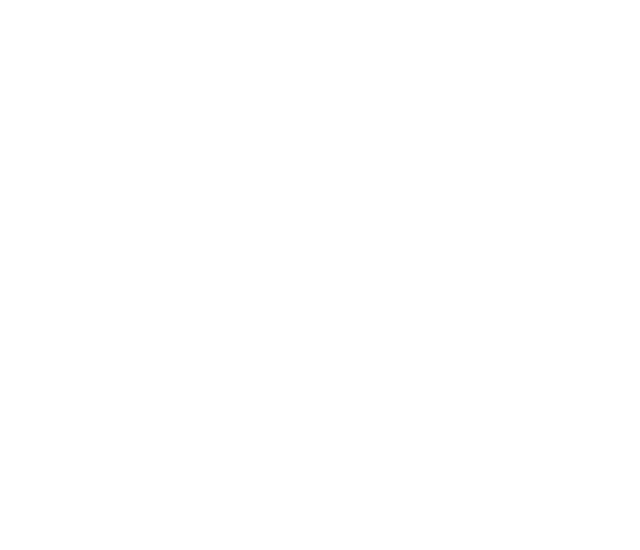
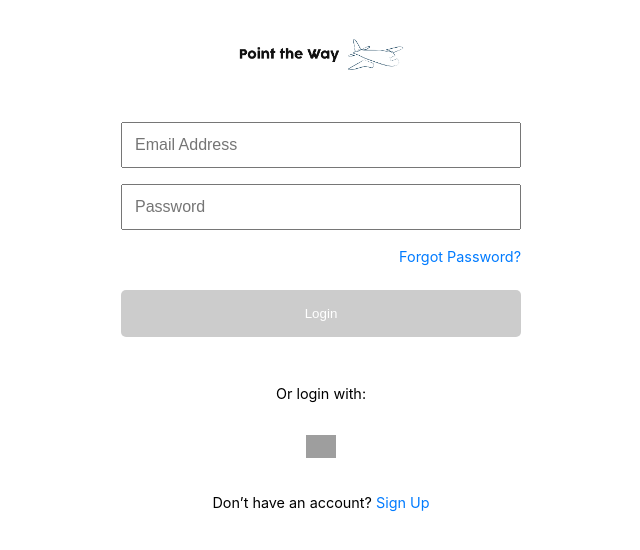
Before and after one commit to DarkMagnoCS/Point-the-way, a React (Create React App) app in the folder point-the-way-frontend/: page /login in a window 1280 px wide. Before the commit this address had no page. Shown: the top 550 px of the page, without its empty margins (319-959 px from the left). Built offline with nearby package versions, Linux system fonts and the light colour scheme; grey boxes are pictures that could not be loaded.

Commit message:
adding login page, routerDom

```diff
--- a/point-the-way-frontend/package.json
+++ b/point-the-way-frontend/package.json
@@ -7,6 +7,7 @@
     "@testing-library/jest-dom": "^5.17.0",
     "@testing-library/react": "^13.4.0",
     "@testing-library/user-event": "^13.5.0",
+    "mapbox-gl": "^3.7.0",
     "react": "^18.3.1",
     "react-dom": "^18.3.1",
     "react-router-dom": "^6.26.2",
--- a/point-the-way-frontend/src/App.js
+++ b/point-the-way-frontend/src/App.js
@@ -1,17 +1,20 @@
 import React from 'react';
 import { BrowserRouter as Router, Route, Routes } from 'react-router-dom';
+import Signup from './pages/Signup';
+import Login from './pages/Login';
+import Dashboard from './pages/Dashboard';
 import LandingPage from './pages/LandingPage';
-import Signup from './pages/Signup';
-
-function App() {
+const App = () => {
   return (
     <Router>
-      <Routes>
+      <Routes> {}
         <Route path="/" element={<LandingPage />} />
         <Route path="/signup" element={<Signup />} />
+        <Route path="/login" element={<Login />} />
+        <Route path="/dashboard" element={<Dashboard />} />
       </Routes>
     </Router>
   );
-}
+};
 
 export default App;
--- a/point-the-way-frontend/src/pages/Login.js
+++ b/point-the-way-frontend/src/pages/Login.js
@@ -0,0 +1,177 @@
+import React, { useState } from 'react';
+import styled from 'styled-components';
+import { useNavigate } from 'react-router-dom'; // assuming you're using react-router-dom
+
+const Login = () => {
+    const navigate = useNavigate();
+
+  const [formData, setFormData] = useState({
+    email: '',
+    password: ''
+  });
+
+  const handleInputChange = (e) => {
+    const { name, value } = e.target;
+    setFormData({
+      ...formData,
+      [name]: value,
+    });
+  };
+
+  const isFormComplete = () => {
+    const { email, password } = formData;
+    return email && password;
+  };
+
+  const handleSubmit = (e) => {
+    e.preventDefault();
+    if (isFormComplete()) {
+      // Here you would handle login logic
+      console.log("User logged in:", formData);
+      // After login, redirect to dashboard
+      useNavigate.push('/dashboard');
+    }
+  };
+
+  return (
+    <LoginWrapper>
+      <Logo>
+        <img src="/Point-logo.png" alt="Point the Way Logo" />
+      </Logo>
+      <Form onSubmit={handleSubmit}>
+        <Input
+          type="email"
+          name="email"
+          placeholder="Email Address"
+          value={formData.email}
+          onChange={handleInputChange}
+          required
+        />
+        <Input
+          type="password"
+          name="password"
+          placeholder="Password"
+          value={formData.password}
+          onChange={handleInputChange}
+          required
+        />
+        <ForgotPasswordLink>
+          <a href="#">Forgot Password?</a>
+        </ForgotPasswordLink>
+        <LoginButton
+          type="submit"
+          disabled={!isFormComplete()}
+        >
+          Login
+        </LoginButton>
+      </Form>
+      <Divider>Or login with:</Divider>
+      <OAuthContainer>
+        <GoogleButton>
+          <img src="https://upload.wikimedia.org/wikipedia/commons/5/53/Google_%22G%22_Logo.svg" alt="Google" />
+        </GoogleButton>
+      </OAuthContainer>
+      <SignupLink>
+        Don’t have an account? <a href="/signup">Sign Up</a>
+      </SignupLink>
+    </LoginWrapper>
+  );
+};
+
+export default Login;
+
+// Styled components
+const LoginWrapper = styled.div`
+  display: flex;
+  flex-direction: column;
+  align-items: center;
+  padding: 2rem;
+`;
+
+const Logo = styled.div`
+  img {
+    max-width: 180px;
+    border-radius: 30px;
+    margin-bottom: 2rem;
+  }
+`;
+
+const Form = styled.form`
+  display: flex;
+  flex-direction: column;
+  width: 100%;
+  max-width: 400px;
+`;
+
+const Input = styled.input`
+  padding: 0.75rem;
+  margin: 0.5rem 0;
+  font-size: 1rem;
+`;
+
+const ForgotPasswordLink = styled.div`
+  margin: 0.5rem 0;
+  text-align: right;
+
+  a {
+    color: #007bff;
+    text-decoration: none;
+    font-size: 0.9rem;
+  }
+
+  a:hover {
+    text-decoration: underline;
+  }
+`;
+
+const LoginButton = styled.button`
+  padding: 1rem;
+  background-color: ${(props) => (props.disabled ? '#ccc' : '#007bff')};
+  color: white;
+  border: none;
+  border-radius: 5px;
+  margin: 1rem 0;
+  cursor: ${(props) => (props.disabled ? 'not-allowed' : 'pointer')};
+  transition: background-color 0.3s, transform 0.2s;
+
+  &:hover {
+    background-color: ${(props) => (props.disabled ? '#ccc' : '#0056b3')};
+    transform: ${(props) => (!props.disabled ? 'scale(1.02)' : 'none')};
+  }
+`;
+
+const Divider = styled.div`
+  margin: 2rem 0;
+  text-align: center;
+  font-size: 0.9rem;
+`;
+
+const OAuthContainer = styled.div`
+  display: flex;
+  justify-content: center;
+`;
+
+const GoogleButton = styled.button`
+  background: none;
+  border: none;
+  cursor: pointer;
+
+  img {
+    width: 30px;
+  }
+`;
+
+const SignupLink = styled.div`
+  margin-top: 2rem;
+  text-align: center;
+  font-size: 0.9rem;
+
+  a {
+    color: #007bff;
+    text-decoration: none;
+  }
+
+  a:hover {
+    text-decoration: underline;
+  }
+`;
--- a/point-the-way-frontend/src/pages/signup.js
+++ b/point-the-way-frontend/src/pages/signup.js
@@ -1,7 +1,10 @@
 import React, { useState } from 'react';
 import styled from 'styled-components';
 import zxcvbn from 'zxcvbn';
-import { useNavigate } from 'react-router-dom'; // Import useNavigate from react-router-dom
+import mapboxgl from 'mapbox-gl';
+import '@mapbox/mapbox-gl-geocoder/dist/mapbox-gl-geocoder.css';
+import MapboxGeocoder from '@mapbox/mapbox-gl-geocoder';
+import { Link } from 'react-router-dom';
 
 const Signup = () => {
   const [formData, setFormData] = useState({
@@ -15,8 +18,7 @@
 
   const [passwordTouched, setPasswordTouched] = useState(false);
   const [confirmPasswordTouched, setConfirmPasswordTouched] = useState(false);
-  const [buttonClicked, setButtonClicked] = useState(false); // State to track button click for microanimation
-  const navigate = useNavigate(); // Initialize navigate
+  const [suggestions, setSuggestions] = useState([]);
 
   const handleInputChange = (e) => {
     const { name, value, type, checked } = e.target;
@@ -27,6 +29,22 @@
 
     if (name === 'password') setPasswordTouched(true);
     if (name === 'confirmPassword') setConfirmPasswordTouched(true);
+
+    if (name === 'city') {
+      fetchCitySuggestions(value);
+    }
+  };
+
+  const fetchCitySuggestions = async (input) => {
+    if (input.length > 2) {
+      const accessToken = 'placeholder'; // Replace with your Mapbox access token
+      const response = await fetch(`https://api.mapbox.com/geocoding/v5/mapbox.places/${input}.json?access_token=${accessToken}&autocomplete=true&types=place`);
+      const data = await response.json();
+      const citySuggestions = data.features.map((feature) => feature.place_name);
+      setSuggestions(citySuggestions);
+    } else {
+      setSuggestions([]);
+    }
   };
 
   const isFormComplete = () => {
@@ -37,14 +55,8 @@
   const handleSubmit = (e) => {
     e.preventDefault();
     if (isFormComplete()) {
-      // Trigger the button microanimation
-      setButtonClicked(true);
-
-      // Redirect to dashboard after a slight delay to let the animation complete
-      setTimeout(() => {
-        console.log("User created:", formData);
-        navigate('/dashboard'); // Redirect to the dashboard path
-      }, 300); // Delay in milliseconds to sync with the button animation
+      // Submit form data to the database here.
+      console.log("User created:", formData);
     }
   };
 
@@ -95,7 +107,6 @@
           value={formData.password}
           onChange={handleInputChange}
           required
-          onFocus={() => setPasswordTouched(true)} // Track when the user starts typing
         />
         {passwordTouched && validatePassword() && (
           <ErrorMessage>{validatePassword()}</ErrorMessage>
@@ -112,27 +123,28 @@
           value={formData.confirmPassword}
           onChange={handleInputChange}
           required
-          onBlur={() => setConfirmPasswordTouched(true)} // Check after the user finishes typing
+          onBlur={() => setConfirmPasswordTouched(true)}
         />
         {confirmPasswordTouched && !passwordsMatch && (
           <ErrorMessage>Passwords do not match.</ErrorMessage>
         )}
+
         <Input
           type="text"
           name="city"
           placeholder="Home City"
           value={formData.city}
           onChange={handleInputChange}
-          list="city-options"
           required
         />
-        <datalist id="city-options">
-          <option value="New York" />
-          <option value="London" />
-          <option value="Paris" />
-          <option value="Tokyo" />
-          <option value="Sydney" />
-        </datalist>
+        <SuggestionBox>
+          {suggestions.map((suggestion, index) => (
+            <SuggestionItem key={index} onClick={() => setFormData({ ...formData, city: suggestion })}>
+              {suggestion}
+            </SuggestionItem>
+          ))}
+        </SuggestionBox>
+
         <CheckboxWrapper>
           <input
             type="checkbox"
@@ -146,20 +158,13 @@
         <CreateAccountButton
           type="submit"
           disabled={!isFormComplete()}
-          clicked={buttonClicked.toString()} // Pass button click state to the styled component
         >
           Create Account
         </CreateAccountButton>
+        <AlreadyHaveAccount>
+  Already have an account? <Link to="/login">Login here</Link>
+</AlreadyHaveAccount>
       </Form>
-      <Divider>Or create an account with:</Divider>
-      <OAuthContainer>
-        <GoogleButton>
-          <img src="https://upload.wikimedia.org/wikipedia/commons/5/53/Google_%22G%22_Logo.svg" alt="Google" />
-        </GoogleButton>
-      </OAuthContainer>
-      <SignInLink>
-        Already a Point the Way user? <Link to="/login">Sign In</Link>
-      </SignInLink>
     </SignupWrapper>
   );
 };
@@ -206,6 +211,23 @@
   color: ${({ strength }) => (strength < 2 ? 'red' : strength < 4 ? 'orange' : 'green')};
 `;
 
+const SuggestionBox = styled.ul`
+  margin: 0;
+  padding: 0;
+  list-style-type: none;
+  border: 1px solid #ccc;
+  max-height: 150px;
+  overflow-y: auto;
+`;
+
+const SuggestionItem = styled.li`
+  padding: 0.5rem;
+  cursor: pointer;
+  &:hover {
+    background-color: #f0f0f0;
+  }
+`;
+
 const CheckboxWrapper = styled.div`
   display: flex;
   align-items: center;
@@ -234,49 +256,21 @@
 
   &:hover {
     background-color: ${(props) => (props.disabled ? '#ccc' : '#0056b3')};
-  }
-
-  &:active {
-    transform: ${(props) => (!props.disabled && props.clicked === 'true' ? 'scale(0.98)' : 'none')};
+    transform: ${(props) => (!props.disabled ? 'scale(1.02)' : 'none')};
   }
 `;
 
-const Divider = styled.div`
-  margin: 2rem 0;
-  text-align: center;
-  font-size: 0.9rem;
-`;
-
-const OAuthContainer = styled.div`
-  display: flex;
-  justify-content: center;
-`;
-
-const GoogleButton = styled.button`
-  background: none;
-  border: none;
-  cursor: pointer;
-
-  img {
-    width: 30px;
-  }
-`;
-
-const SignInLink = styled.div`
+const AlreadyHaveAccount = styled.div`
   margin-top: 2rem;
   text-align: center;
   font-size: 0.9rem;
+
   a {
     color: #007bff;
     text-decoration: none;
   }
-`;
 
-const Link = styled.a`
-  color: #007bff;
-  text-decoration: none;
-
-  &:hover {
+  a:hover {
     text-decoration: underline;
   }
 `;
```
Also changed, not shown: point-the-way-frontend/src/pages/Dashboard.js (added), 1 other file (tests, documents, lock files or other folders).
